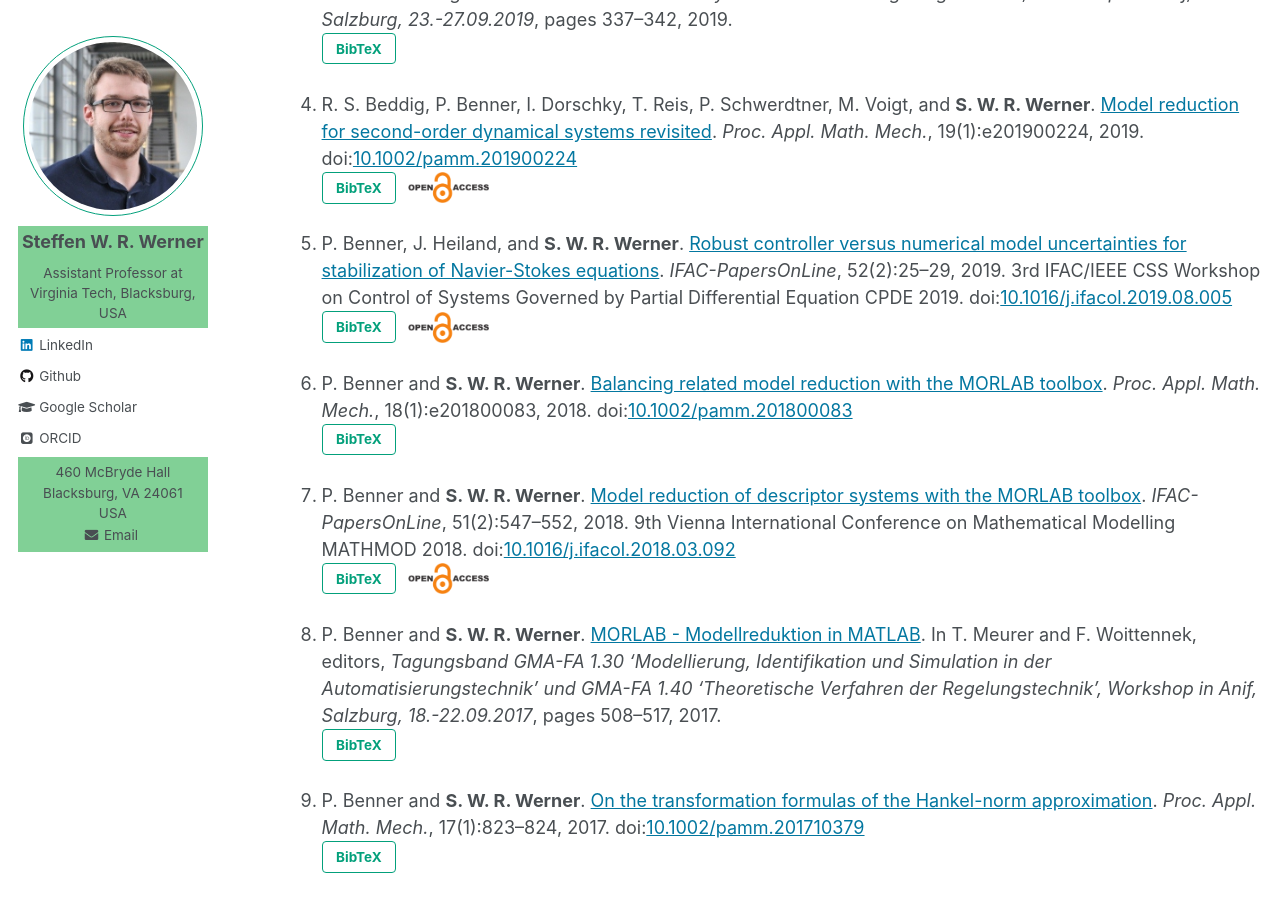
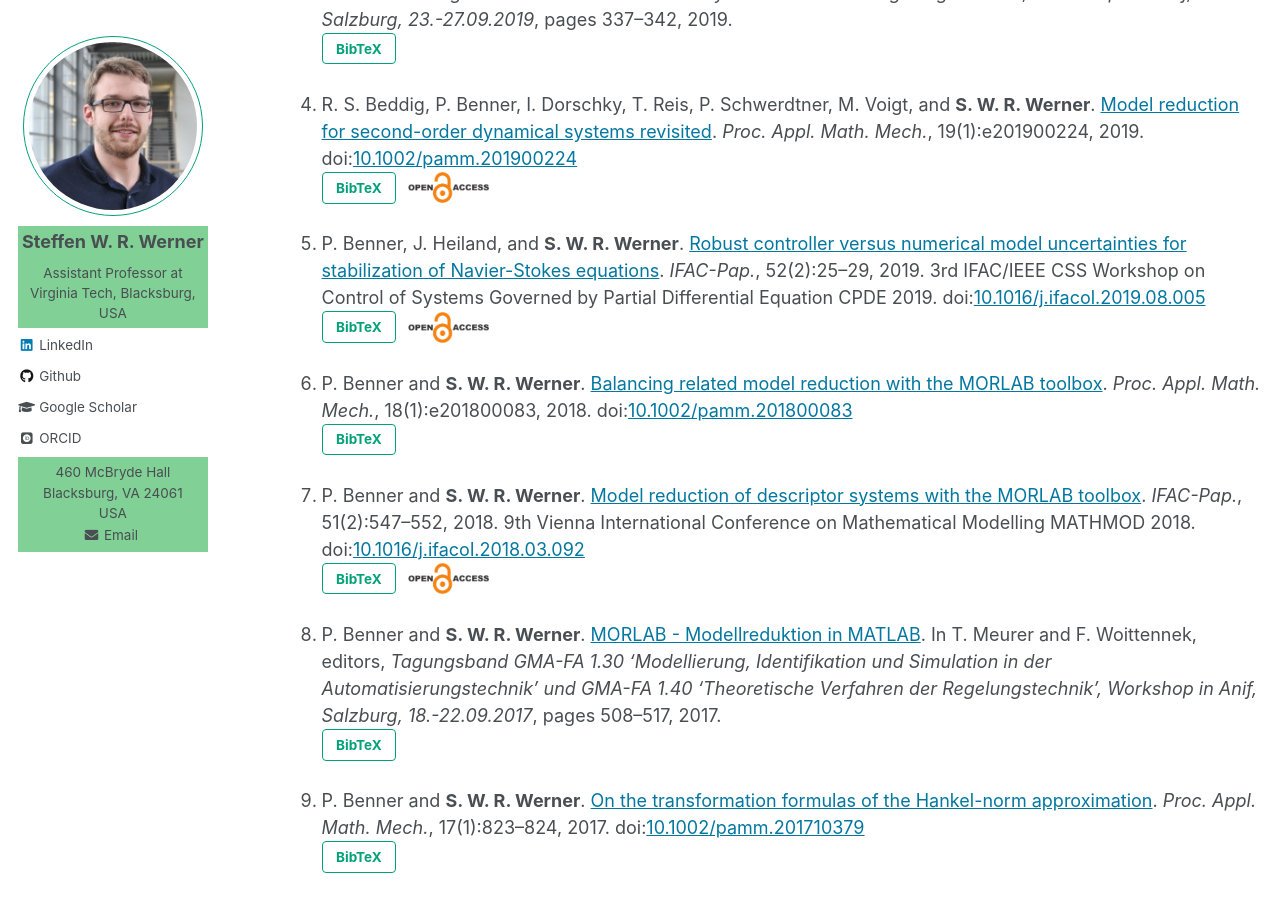
Before and after one commit to ninsteve/ninsteve.github.io, a Jekyll site: the page built from _pages/publications.md, in a window 1280 px wide and 900 px high, scrolled down 4411 px. Built offline with Jekyll 4.4.1, drawn with Linux system fonts in a browser that asks for light colours; nearby versions of some CDN libraries; some web fonts are replaced; formulas are drawn with MathJax 3.

Commit message:
Corrected journal names.

```diff
--- a/_pages/publications.md
+++ b/_pages/publications.md
@@ -421,7 +421,7 @@ found at the end of my
 1.  P. Benner, J. Heiland, and <strong>S. W. R. Werner</strong>. <a
     target="blank_" href="https://doi.org/10.1016/j.ifacol.2019.08.005">Robust
     controller versus numerical model uncertainties for stabilization of
-    Navier-Stokes equations</a>. <i>IFAC-PapersOnLine</i>,
+    Navier-Stokes equations</a>. <i>IFAC-Pap.</i>,
     52(2):25&ndash;29, 2019. 3rd IFAC/IEEE CSS Workshop on Control of Systems
     Governed by Partial Differential Equation CPDE 2019.
     doi:<a target="blank_" href="https://doi.org/10.1016/j.ifacol.2019.08.005">10.1016/j.ifacol.2019.08.005</a><br />
@@ -438,7 +438,7 @@ found at the end of my
 
 1.  P. Benner and <strong>S. W. R. Werner</strong>. <a target="blank_"
     href="https://doi.org/10.1016/j.ifacol.2018.03.092">Model reduction of
-    descriptor systems with the MORLAB toolbox</a>. <i>IFAC-PapersOnLine</i>,
+    descriptor systems with the MORLAB toolbox</a>. <i>IFAC-Pap.</i>,
     51(2):547&ndash;552, 2018. 9th Vienna International Conference on
     Mathematical Modelling MATHMOD 2018.
     doi:<a target="blank_" href="https://doi.org/10.1016/j.ifacol.2018.03.092">10.1016/j.ifacol.2018.03.092</a><br />
```
